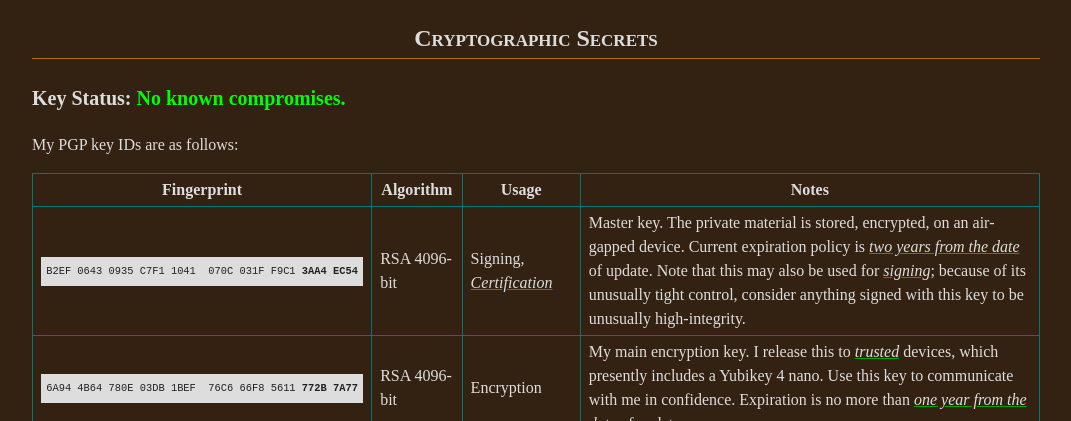
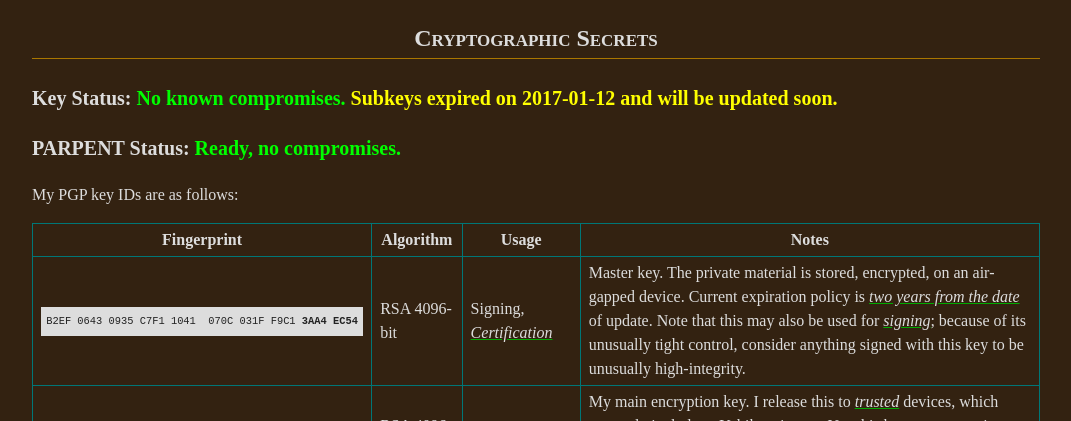
Before and after one commit to Grissess/grissess.github.io, a plain HTML site: page index.html in a window 1280 px wide. Shown: the part 328-749 px from the top of the page, without its empty margins (104-1175 px from the left). Drawn offline with Linux system fonts and the light colour scheme.

Commit message:
Key status/PARPENT update

```diff
--- a/index.html
+++ b/index.html
@@ -22,7 +22,9 @@
 
 		<h3>Cryptographic Secrets</h3>
 
-		<p class="stat" id="keystat">Key Status: <span class="positive">No known compromises.</span></p>
+		<p class="stat" id="keystat">Key Status: <span class="positive">No known compromises.</span> <span class="advisory">Subkeys expired on 2017-01-12 and will be updated soon.</span></p>
+
+		<p class="stat" id="PARPENTstat">PARPENT Status: <span class="positive">Ready, no compromises.</span></p>
 
 		<p>
 			My PGP key IDs are as follows:
--- a/style.css
+++ b/style.css
@@ -86,6 +86,14 @@ p.stat {
 	color: #0f0;
 }
 
+.neutral {
+	color: #00f;
+}
+
+.advisory {
+	color: #ff0;
+}
+
 .negative {
 	color: #f00;
 }
```
